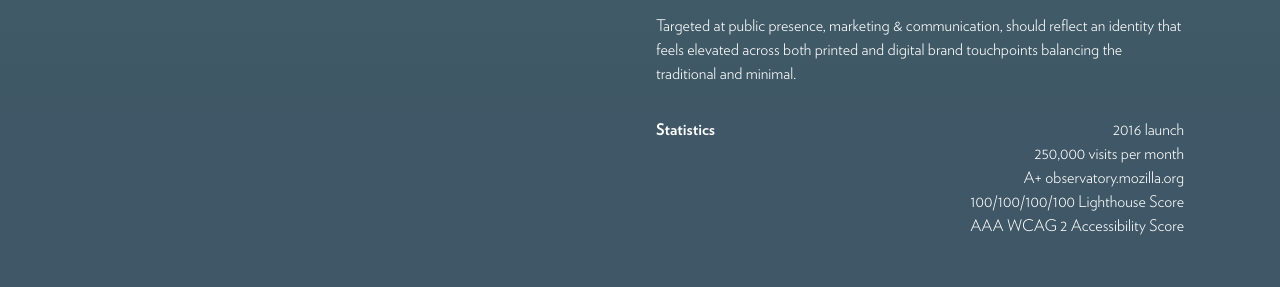
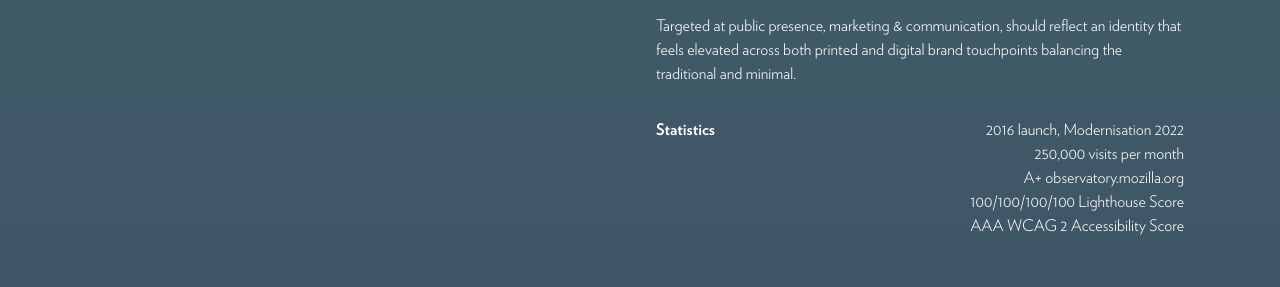
Before and after one commit to atomicjam/Portfolio, a website built with Vite: page index.html in a window 1280 px wide. Shown: the part 1840-2127 px from the top of the page. Built offline with nearby package versions, Linux system fonts and the light colour scheme; what @alpinejs/intersect, splitting would draw is missing.

Commit message:
copy updates

```diff
--- a/index.html
+++ b/index.html
@@ -100,7 +100,7 @@
           <div class="my-8 grid grid-cols-4 gap-0 leading-normal">
             <div class="font-semibold">Statistics</div>
             <div class="font-light text-right col-span-3">
-              2016 launch<br />
+              2016 launch, Modernisation 2022<br />
               <span class="italic text-xs text-gray-600">c.</span>250,000 visits per month<br />
               A+ <a href="https://observatory.mozilla.org/" target="_blank">observatory.mozilla.org</a><br />
               100/100/100/100 <a href="https://web.dev/measure/" target="_blank">Lighthouse Score</a><br />
```
